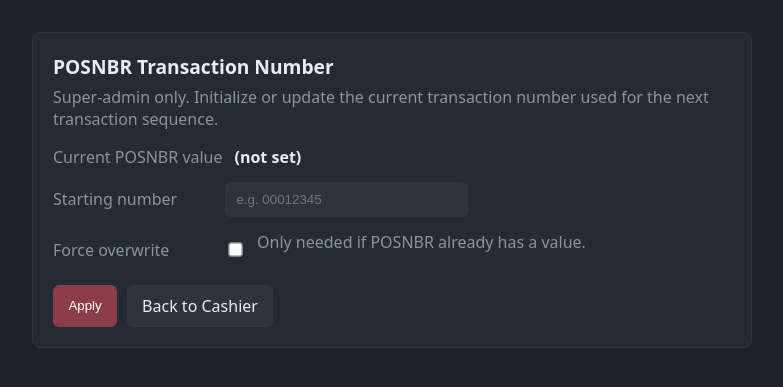
After one commit to ayeofrecio/otto-pos-system, a Django app: page /pos/admin/posnbr-init/ in a window 1280 px wide. The commit adds this page. Shown: the top 387 px of the page, without its empty margins (248-1031 px from the left). Run offline with Django 5.2, Linux system fonts and the light colour scheme; the visitor is signed in with stand-in values (Sample User, id 1); data that the repository does not hold is empty.

Commit message:
Add admin tool for initializing/updating POSNBR transaction number and enhance cashier functionality with payment reference support

```diff
--- a/pos_project/sales/urls.py
+++ b/pos_project/sales/urls.py
@@ -10,6 +10,7 @@ app_name = "sales"
 
 urlpatterns = [
     path("", views.cashier_view, name="pos_cashier"),
+    path("admin/posnbr-init/", views.admin_posnbr_init, name="admin_posnbr_init"),
     path("cart/add/", views.cart_add, name="cart_add"),
     path("cart/variants/", views.item_variants, name="item_variants"),
     path("cart/remove/", views.cart_remove, name="cart_remove"),
--- a/pos_project/sales/views.py
+++ b/pos_project/sales/views.py
@@ -5,11 +5,13 @@ POS Cashier views: login, cashier screen, cart operations.
 import datetime
 import django.utils.timezone as timezone
 from decimal import Decimal
+from io import StringIO
 from pyexpat.errors import messages
 from django.http import JsonResponse
 
 from django.db import models
-from django.contrib.auth.decorators import login_required
+from django.contrib.auth.decorators import login_required, user_passes_test
+from django.core.management import call_command, CommandError
 from django.http import JsonResponse
 from django.shortcuts import redirect, render
 from django.views.decorators.http import require_http_methods
@@ -19,7 +21,7 @@ from users.models import POSSession
 from .color_lookup import get_color_description
 from .size_lookup import get_size_description
 from .decorators import require_open_session
-from .models import Item, ItemDetail, TempTransaction, TerminalConfiguration, TerminalReceiptFooter, TransactionHeader, POSTransCounter, Tender, TerminalSetup, Color, Size, Payment, TransactionItem
+from .models import Item, ItemDetail, TempTransaction, TerminalConfiguration, TerminalReceiptFooter, TransactionHeader, POSTransNumber, Tender, TerminalSetup, Color, Size, Payment, TransactionItem
 from .services import get_business_date
 from .transaction_services.transaction_service import TransactionService, RecordCode
 
@@ -172,23 +174,72 @@ def _get_store_details():
 
 # ---------------------------------------------------------------------------
 
+def _normalize_transaction_no(value):
+    """Return 8-digit numeric transaction number string."""
+    try:
+        return str(int(str(value).strip() or "0")).zfill(8)
+    except (TypeError, ValueError):
+        return "00000000"
+
+
+def _save_current_transaction_no(trans_no):
+    """Persist the latest used transaction number in POSNBR."""
+    current_no = _normalize_transaction_no(trans_no)
+    row = POSTransNumber.objects.order_by("id").first()
+    if row:
+        row.transaction_no = current_no
+        row.save(update_fields=["transaction_no"])
+        return row
+
+    return POSTransNumber.objects.create(transaction_no=current_no)
+
+
 def _get_next_transaction_no():
-    """Get and increment the next transaction number."""
-    try:
-        row = POSTransCounter.objects.first()
-        if row:
-            trans_no = row.transaction_no
-            try:
-                n = int(trans_no)
-                next_no = str(n + 1).zfill(8)
-            except ValueError:
-                next_no = "00000001"
-            row.transaction_no = next_no
-            row.save()
-            return next_no
-    except Exception:
-        pass
-    return "00000001"
+    """Get next transaction number from POSNBR and persist it as current."""
+    row = POSTransNumber.objects.order_by("id").first()
+    if not row:
+        # First transaction in a fresh setup.
+        return _save_current_transaction_no("00000001").transaction_no
+
+    current = _normalize_transaction_no(row.transaction_no)
+    next_no = str(int(current) + 1).zfill(8)
+    row.transaction_no = next_no
+    row.save(update_fields=["transaction_no"])
+    return next_no
+
+
+@login_required(login_url="pos_login")
+@user_passes_test(lambda u: u.is_superuser)
+@require_http_methods(["GET", "POST"])
+def admin_posnbr_init(request):
+    """Super-admin tool to initialize/update POSNBR starting transaction number."""
+    command_output = ""
+    command_error = ""
+
+    if request.method == "POST":
+        start = (request.POST.get("start") or "").strip()
+        force = bool(request.POST.get("force"))
+        out = StringIO()
+        try:
+            call_command("init_posnbr", start=start, force=force, stdout=out)
+            command_output = out.getvalue().strip()
+        except CommandError as exc:
+            command_error = str(exc)
+        except Exception as exc:
+            command_error = f"Unexpected error: {exc}"
+
+    posnbr = POSTransNumber.objects.order_by("id").first()
+    current_no = _normalize_transaction_no(posnbr.transaction_no) if posnbr else "(not set)"
+
+    return render(
+        request,
+        "sales/admin_posnbr_init.html",
+        {
+            "current_no": current_no,
+            "command_output": command_output,
+            "command_error": command_error,
+        },
+    )
 
 # ---------------------------------------------------------------------------
 # Open session view
@@ -574,6 +625,7 @@ def cart_new(request):
             store_id=STORE_ID,
             transaction_no=trans_no,
         ).delete() # This needs to be configured to suspend instead of delete in case we want to support suspended transactions in the future
+        _save_current_transaction_no(trans_no)
 
     new_trans = _get_next_transaction_no()
     request.session["pos_trans_no"] = new_trans
@@ -739,7 +791,9 @@ def pay_view(request):
 
 
 def _parse_tender_entries(request):
-    """Parse tender_entries JSON from POST. Returns list of {"pcode": ..., "amount": ...} or empty."""
+    """Parse tender_entries JSON from POST.
+    Returns list of {"pcode": ..., "amount": ..., "payment_reference": ...} or empty.
+    """
     import json
     raw = request.POST.get("tender_entries", "").strip()
     if not raw:
@@ -753,8 +807,9 @@ def _parse_tender_entries(request):
                 amt = Decimal(str(item.get("amount", 0) or 0))
             except (ValueError, TypeError):
                 amt = Decimal("0")
+            payment_reference = str(item.get("payment_reference") or "").strip()[:20]
             if pcode and amt > 0:
-                entries.append({"pcode": pcode, "amount": amt})
+                entries.append({"pcode": pcode, "amount": amt, "payment_reference": payment_reference})
         return entries
     except (json.JSONDecodeError, TypeError):
         return []
@@ -794,6 +849,17 @@ def payment_complete(request):
     total_tendered = sum(t["amount"] for t in tender_entries)
     if total_tendered < total:
         return redirect("sales:pay")
+
+    # Enforce reference for non-cash tenders and disallow overpay on non-cash entries.
+    running_remaining = total
+    for t in tender_entries:
+        tender = Tender.objects.filter(pcode=t["pcode"]).first()
+        is_cash = bool(tender and tender.pchange == "Y")
+        if not is_cash and not (t.get("payment_reference") or "").strip():
+            return redirect("sales:pay")
+        if not is_cash and t["amount"] > running_remaining:
+            return redirect("sales:pay")
+        running_remaining = max(Decimal("0"), running_remaining - t["amount"])
 
     now = datetime.datetime.now()
     try:
@@ -877,7 +943,7 @@ def payment_complete(request):
                 (tl["desc"] for tl in tender_lines if tl["pcode"] == t["pcode"]),
                 t["pcode"]
             ),
-            payment_reference="",
+            payment_reference=(t.get("payment_reference") or "")[:20],
         )
         for t in tender_entries
     ])
@@ -934,7 +1000,8 @@ def payment_complete(request):
         ],
     }
 
-    # --- Clear cart, advance transaction number ---
+    # --- Persist current transaction no, clear cart, advance transaction number ---
+    _save_current_transaction_no(trans_no)
     cart_lines_qs.delete()
     request.session["pos_trans_no"] = _get_next_transaction_no()
     _clear_trans_disc(request)
--- /dev/null
+++ b/pos_project/templates/sales/admin_posnbr_init.html
@@ -0,0 +1,131 @@
+<!DOCTYPE html>
+<html lang="en">
+<head>
+    <meta charset="UTF-8">
+    <meta name="viewport" content="width=device-width, initial-scale=1.0">
+    <title>POSNBR Admin Tool</title>
+    <style>
+        body {
+            margin: 0;
+            font-family: system-ui, sans-serif;
+            background: #1e2328;
+            color: #e6edf3;
+        }
+        .wrap {
+            max-width: 720px;
+            margin: 2rem auto;
+            padding: 0 1rem;
+        }
+        .card {
+            background: #252b33;
+            border: 1px solid #2f3640;
+            border-radius: 8px;
+            padding: 1.25rem;
+        }
+        h1 {
+            margin: 0 0 0.35rem;
+            font-size: 1.2rem;
+        }
+        .muted {
+            color: #8b949e;
+            margin: 0 0 1rem;
+        }
+        .row {
+            display: flex;
+            gap: 0.75rem;
+            align-items: center;
+            margin-bottom: 0.9rem;
+        }
+        .row label {
+            min-width: 160px;
+            color: #8b949e;
+        }
+        input[type="text"] {
+            width: 220px;
+            padding: 0.55rem 0.65rem;
+            border-radius: 6px;
+            border: 1px solid #2f3640;
+            background: #2d343e;
+            color: #e6edf3;
+        }
+        input[type="checkbox"] {
+            transform: scale(1.1);
+        }
+        .btns {
+            display: flex;
+            gap: 0.6rem;
+            margin-top: 1rem;
+        }
+        .btn {
+            padding: 0.55rem 0.9rem;
+            border-radius: 6px;
+            border: 1px solid #2f3640;
+            color: #e6edf3;
+            text-decoration: none;
+            background: #2d343e;
+            cursor: pointer;
+        }
+        .btn-primary {
+            background: #8b3d4a;
+            border-color: #8b3d4a;
+            color: #fff;
+        }
+        .msg {
+            margin-top: 1rem;
+            padding: 0.75rem 0.9rem;
+            border-radius: 6px;
+            white-space: pre-wrap;
+        }
+        .ok {
+            background: #12311f;
+            border: 1px solid #1e6b3f;
+            color: #89e1a9;
+        }
+        .err {
+            background: #3a1520;
+            border: 1px solid #8b3d4a;
+            color: #ffc3cf;
+        }
+    </style>
+</head>
+<body>
+    <div class="wrap">
+        <div class="card">
+            <h1>POSNBR Transaction Number</h1>
+            <p class="muted">Super-admin only. Initialize or update the current transaction number used for the next transaction sequence.</p>
+
+            <div class="row">
+                <label>Current POSNBR value</label>
+                <strong>{{ current_no }}</strong>
+            </div>
+
+            <form method="post">
+                {% csrf_token %}
+                <div class="row">
+                    <label for="start">Starting number</label>
+                    <input id="start" name="start" type="text" placeholder="e.g. 00012345" required>
+                </div>
+
+                <div class="row">
+                    <label for="force">Force overwrite</label>
+                    <input id="force" name="force" type="checkbox">
+                    <span class="muted">Only needed if POSNBR already has a value.</span>
+                </div>
+
+                <div class="btns">
+                    <button class="btn btn-primary" type="submit">Apply</button>
+                    <a class="btn" href="{% url 'sales:pos_cashier' %}">Back to Cashier</a>
+                </div>
+            </form>
+
+            {% if command_output %}
+            <div class="msg ok">{{ command_output }}</div>
+            {% endif %}
+
+            {% if command_error %}
+            <div class="msg err">{{ command_error }}</div>
+            {% endif %}
+        </div>
+    </div>
+</body>
+</html>
--- a/pos_project/templates/sales/pay.html
+++ b/pos_project/templates/sales/pay.html
@@ -58,6 +58,8 @@
         .empty { text-align: center; padding: 2rem; color: #666; }
         /* Pay modal (shared with cashier partial) */
         .pay-modal-inner { padding: 1.25rem 0; }
+        .pay-layout { display: grid; grid-template-columns: minmax(320px, 1fr) minmax(320px, 1fr); gap: 1rem; align-items: start; }
+        .pay-col { min-width: 0; }
         .pay-total-box { background: #2d343e; padding: 1rem 1.25rem; border-radius: 8px; margin-bottom: 1.25rem; text-align: center; border: 1px solid #2f3640; }
         .pay-total-label { font-size: 0.7rem; color: #8b949e; text-transform: uppercase; letter-spacing: 0.05em; }
         .pay-total-amount { font-size: 2.25rem; font-weight: 700; margin: 0.2rem 0; }
@@ -97,6 +99,10 @@
         .pay-add-btn { margin-top: 0.5rem; }
         .pay-modal-actions { display: flex; gap: 0.75rem; justify-content: flex-end; margin-top: 1.25rem; }
         .pay-empty { text-align: center; padding: 1.5rem; color: #8b949e; }
+
+        @media (max-width: 900px) {
+            .pay-layout { grid-template-columns: 1fr; }
+        }
     </style>
 </head>
 <body>
```
Also changed, not shown: pos_project/sales/management/commands/init_posnbr.py (added, +71 -0 lines), pos_project/static/sales/cashier.js (+98 -0 lines), pos_project/templates/sales/cashier.html (+34 -3 lines), pos_project/templates/sales/partials/_pay_modal.html (+107 -9 lines).
